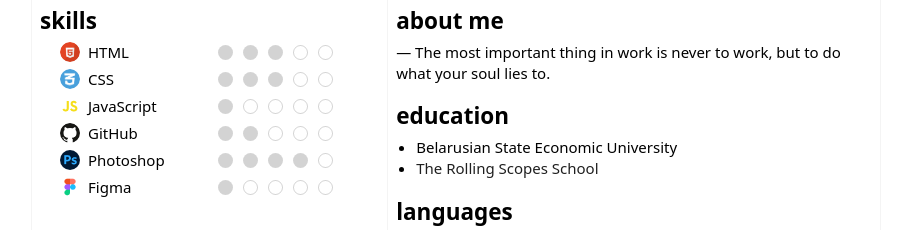
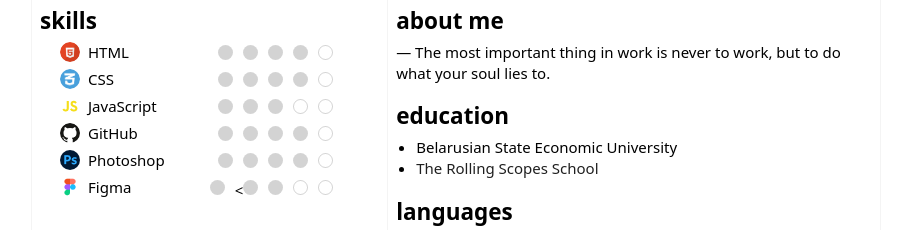
Before and after one commit to nshugay/rsschool-cv, a plain HTML site: page index.html in a window 1280 px wide. Shown: the part 485-715 px from the top of the page, without its empty margins (184-1095 px from the left). Drawn offline with Linux system fonts and the light colour scheme.

Commit message:
feat: update skillbar

```diff
--- a/index.html
+++ b/index.html
@@ -70,7 +70,7 @@
                       <div class="circle-score"></div>
                       <div class="circle-score"></div>
                       <div class="circle-score"></div>
-                      <div class="circle-zero-score"></div>
+                      <div class="circle-score"></div>
                       <div class="circle-zero-score"></div>
                     </div>
                   </div>
@@ -83,7 +83,7 @@
                       <div class="circle-score"></div>
                       <div class="circle-score"></div>
                       <div class="circle-score"></div>
-                      <div class="circle-zero-score"></div>
+                      <div class="circle-score"></div>
                       <div class="circle-zero-score"></div>
                     </div>
                   </div>
@@ -94,8 +94,8 @@
                     <p class="skill-name">JavaScript</p>
                     <div class="skillbar">
                       <div class="circle-score"></div>
-                      <div class="circle-zero-score"></div>
-                      <div class="circle-zero-score"></div>
+                      <div class="circle-score"></div>
+                      <div class="circle-score"></div>
                       <div class="circle-zero-score"></div>
                       <div class="circle-zero-score"></div>
                     </div>
@@ -108,8 +108,8 @@
                     <div class="skillbar">
                       <div class="circle-score"></div>
                       <div class="circle-score"></div>
-                      <div class="circle-zero-score"></div>
-                      <div class="circle-zero-score"></div>
+                      <div class="circle-score"></div>
+                      <div class="circle-score"></div>
                       <div class="circle-zero-score"></div>
                     </div>
                   </div>
@@ -133,8 +133,8 @@
                     <p class="skill-name">Figma</p>
                     <div class="skillbar">
                       <div class="circle-score"></div>
-                      <div class="circle-zero-score"></div>
-                      <div class="circle-zero-score"></div>
+                      <<div class="circle-score"></div>
+                      <div class="circle-score"></div>
                       <div class="circle-zero-score"></div>
                       <div class="circle-zero-score"></div>
                     </div>
```
